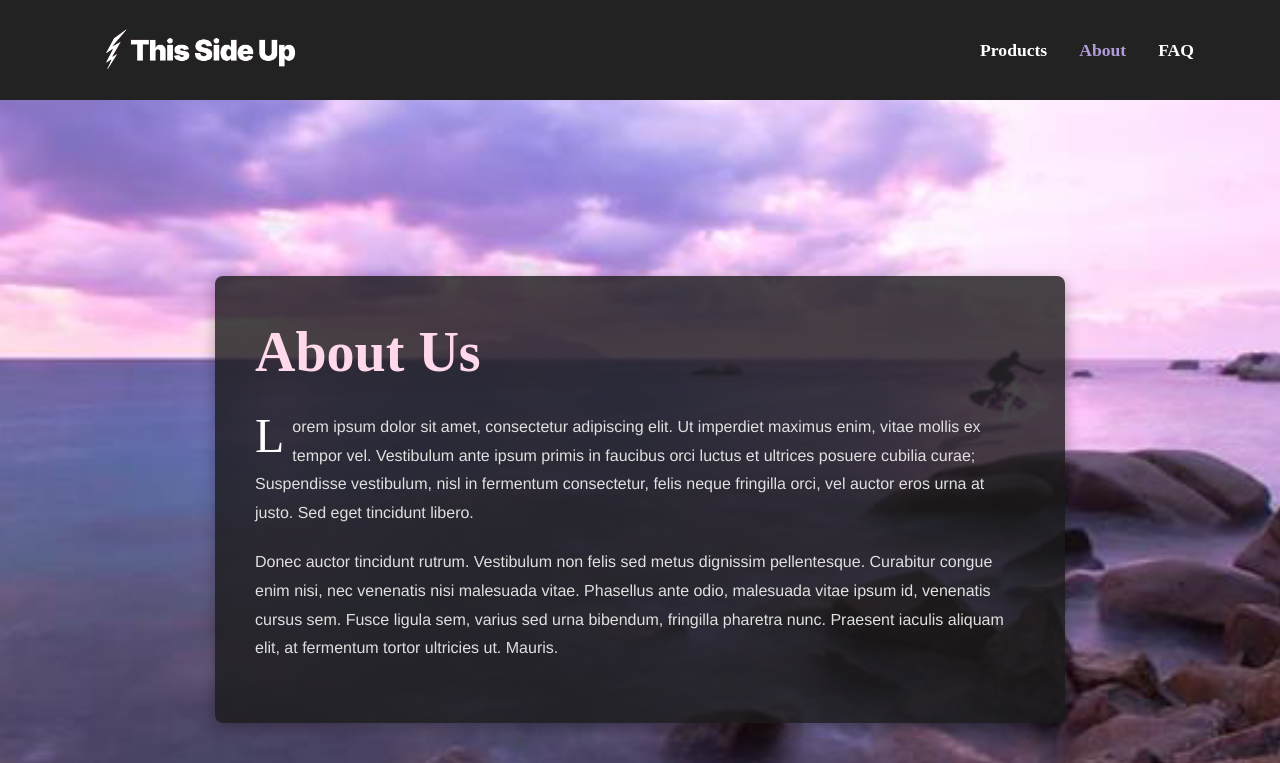
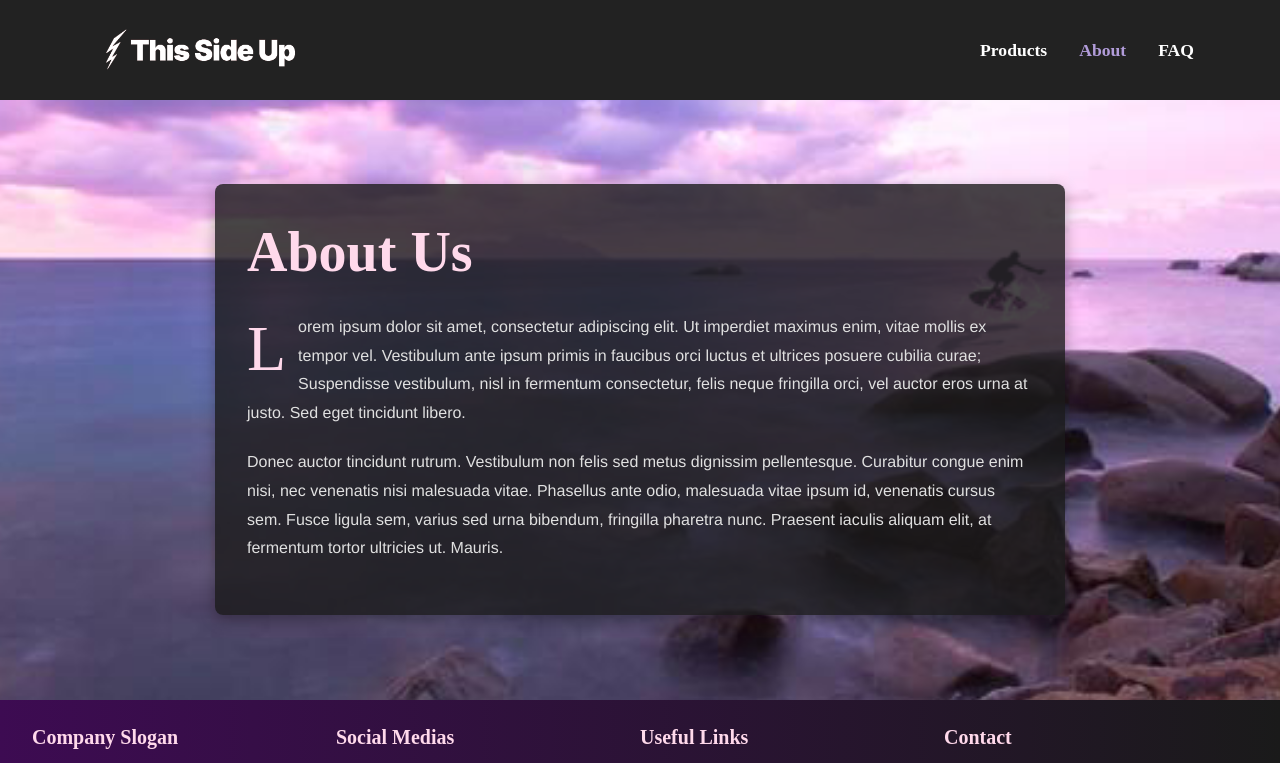
Before and after one commit to AdrielChan/ThisSideUp_React, a React (Create React App) app: page /about in a window 1280 px wide. Shown: the top 763 px of the page. Built offline with nearby package versions, Linux system fonts and the light colour scheme; grey boxes are pictures that could not be loaded; a web font is replaced by a local one.

Commit message:
hovering aboutme

```diff
--- a/src/pages/About.js
+++ b/src/pages/About.js
@@ -1,5 +1,7 @@
 import React from 'react';
 import styled from 'styled-components';
+
+// --- STYLED COMPONENTS ---
 
 const AboutPageWrapper = styled.div`
   display: flex;
@@ -7,25 +9,31 @@ const AboutPageWrapper = styled.div`
 `;
 
 const AboutHeroSection = styled.section`
-  min-height: 70vh;
+  min-height: 75vh;
   background-image: url('/assets/images/about-us-background.jpg');
   background-size: cover;
   background-position: center;
   display: flex;
   align-items: center;
   justify-content: center;
-  padding: 48px 16px;
+  padding: 32px 16px;
   position: relative;
 `;
 
 const TextOverlayBox = styled.div`
   background-color: rgba(26, 26, 26, 0.8);
   color: #ffffff;
-  padding: 40px;
+  padding: 32px;
   border-radius: 8px;
   max-width: 850px;
   text-align: left;
   box-shadow: 0 5px 15px rgba(0,0,0,0.3);
+  transition: transform 0.3s ease, box-shadow 0.3s ease;
+
+  &:hover {
+    transform: translateY(-8px);
+    box-shadow: 0 12px 25px rgba(0,0,0,0.5);
+  }
 `;
 
 const PageTitle = styled.h1`
@@ -45,11 +53,11 @@ const AboutText = styled.p`
 
   &:first-of-type::first-letter {
     font-family: var(--font-heading);
-    font-size: 48px;
-    color: #FFFFFF;
+    font-size: 64px;
+    color: #FFD9EB;
     float: left;
-    line-height: 0.8;
-    margin-right: 8px;
+    line-height: 1;
+    margin-right: 12px;
     margin-top: 4px;
   }
 `;
@@ -59,13 +67,13 @@ const FooterSection = styled.footer`
   flex-wrap: wrap;
   background: linear-gradient(90deg, #3D0B52, #1A1A1A);
   color: #FFFFFF;
-  padding: 48px 32px;
+  padding: 24px 32px;
   justify-content: space-between;
 `;
 
 const FooterColumn = styled.div`
   flex: 1 1 220px;
-  margin-bottom: 32px;
+  margin-bottom: 24px;
 `;
 
 const FooterHeading = styled.h3`
@@ -96,16 +104,16 @@ const SocialIcons = styled.div`
   display: flex;
   gap: 16px;
   margin: 12px 0;
+  align-items: center;
+`;
 
-  img {
-    width: 24px;
-    height: 24px;
-    cursor: pointer;
-    transition: transform 0.2s ease;
-  }
+const SocialIconImage = styled.img`
+  width: 28px;
+  height: 28px;
+  transition: transform 0.3s ease;
 
-  img:hover {
-    transform: scale(1.1);
+  &:hover {
+    transform: scale(1.2);
   }
 `;
 
@@ -118,7 +126,7 @@ const AboutPage = () => {
         backgroundSize: '1950px',
         backgroundRepeat: 'no-repeat',
         backgroundPosition: 'center',
-        height: '100vh',
+        height: '75vh',
         padding: '0rem'
       }}>
         <TextOverlayBox>
@@ -143,7 +151,7 @@ const AboutPage = () => {
         <FooterColumn>
           <FooterHeading>Company Slogan</FooterHeading>
           <FooterText>
-            "Ride the Shallow,<br />
+            "Ride the Shallow,<br/>
             Rule the Shore."
           </FooterText>
         </FooterColumn>
@@ -151,11 +159,11 @@ const AboutPage = () => {
         <FooterColumn>
           <FooterHeading>Social Medias</FooterHeading>
           <SocialIcons>
+            <a href="https://www.tiktok.com/@this_side_up.sg" target="_blank" rel="noopener noreferrer">
+              <SocialIconImage src="/assets/images/tiktok.png" alt="TikTok" />
+            </a>
             <a href="https://www.instagram.com/this_side_up.sg/" target="_blank" rel="noopener noreferrer">
-              <img src="/assets/icons/instagram.png" alt="Instagram" />
-            </a>
-            <a href="https://www.tiktok.com/@this_side_up.sg" target="_blank" rel="noopener noreferrer">
-              <img src="/assets/icons/tiktok.png" alt="TikTok" />
+              <SocialIconImage src="/assets/images/instagram.png" alt="Instagram" />
             </a>
           </SocialIcons>
           <FooterText>@this_side_up.sg</FooterText>
@@ -171,9 +179,7 @@ const AboutPage = () => {
 
         <FooterColumn>
           <FooterHeading>Contact</FooterHeading>
-          <FooterText>
-            📍 112 East Coast Road, #02-08 KANTONG MALL
-          </FooterText>
+          <FooterText>📍 112 East Coast Road, #02-08 KANTONG MALL</FooterText>
           <FooterText>📞 +65 8900 2121</FooterText>
           <FooterText>📠 53451524L</FooterText>
           <FooterText>📧 inquiries@thissideup.com</FooterText>
```
